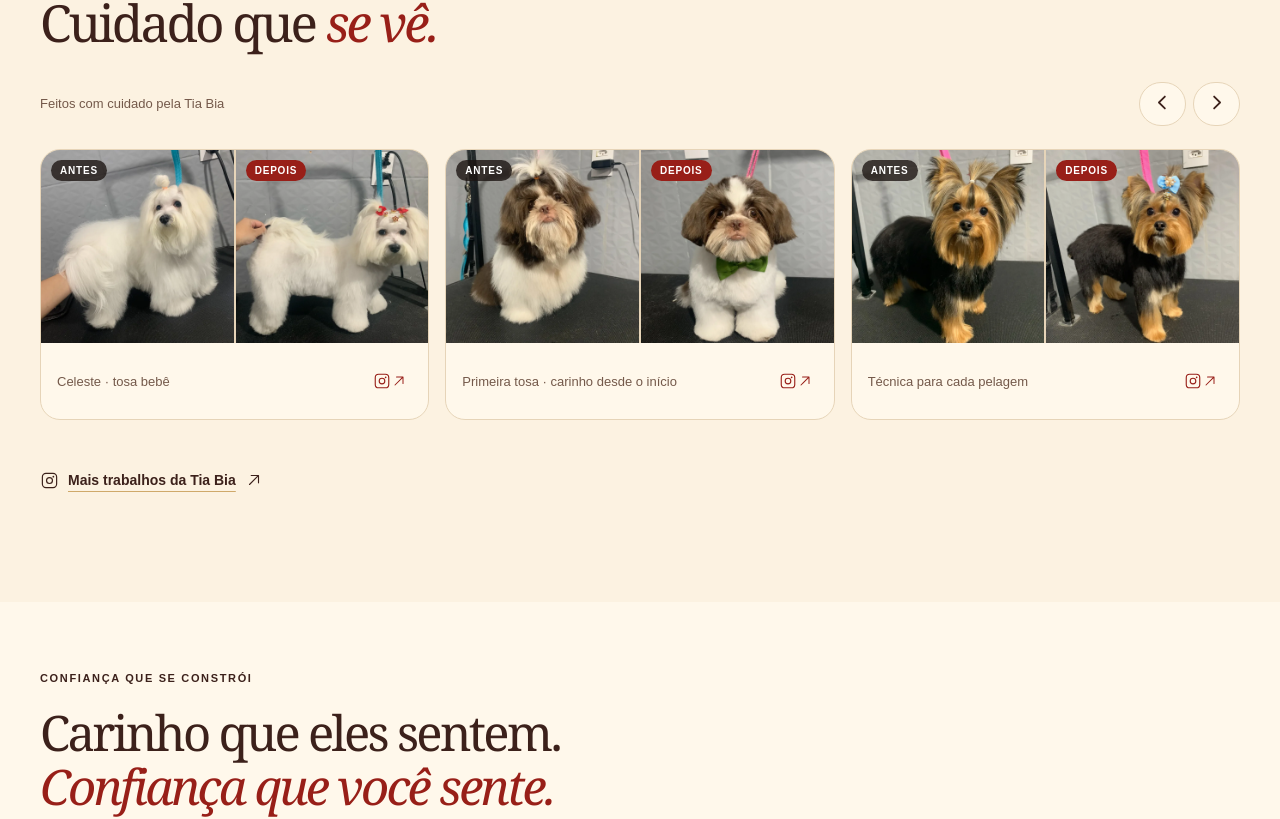
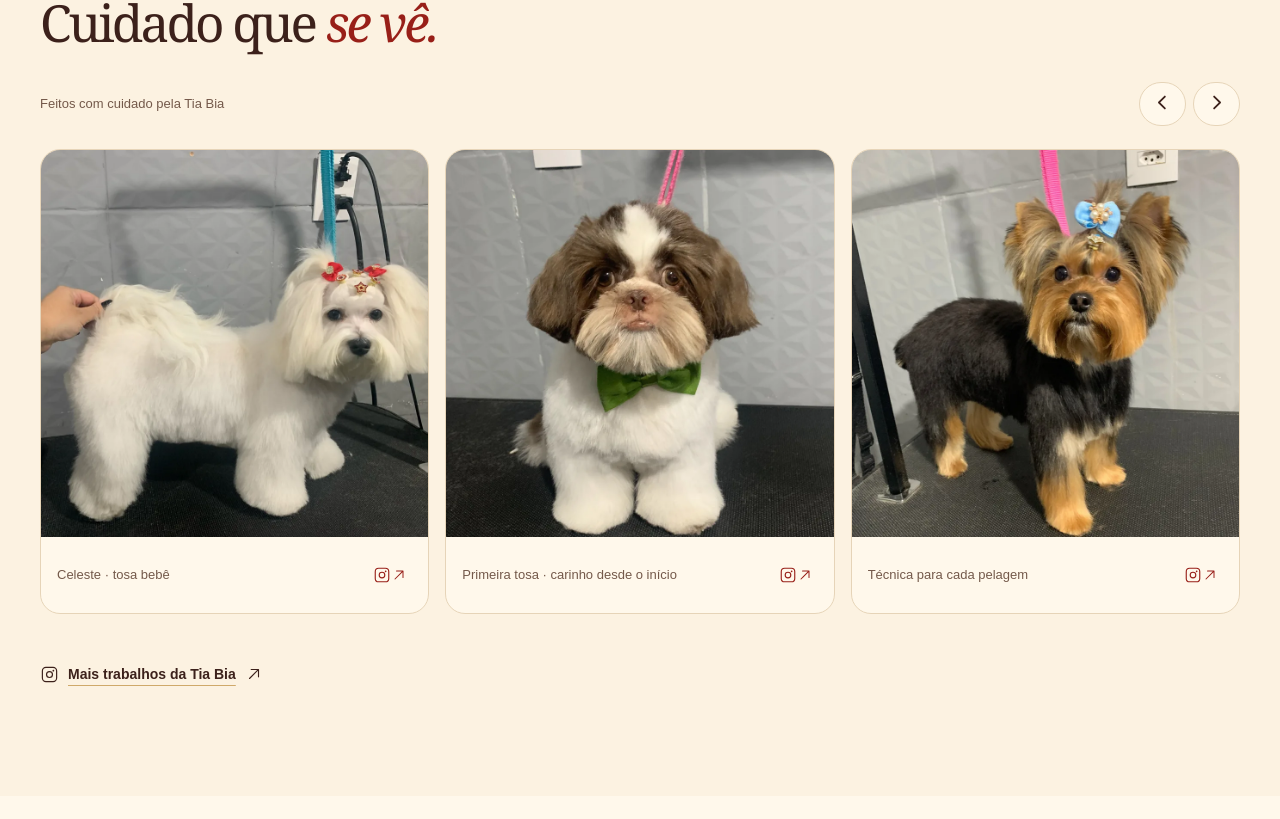
Before and after one commit to barcelos-lucas/doggie-lp, a React (Vite) app: page / in a window 1280 px wide. Shown: the part 945-1764 px from the top of the page. Built offline with nearby package versions, Linux system fonts and the light colour scheme.

Commit message:
feat: atualizar localizacao e preparar portfolio de midias

```diff
--- a/index.html
+++ b/index.html
@@ -4,7 +4,7 @@
     <meta charset="UTF-8" />
     <meta name="viewport" content="width=device-width, initial-scale=1.0" />
     <meta name="theme-color" content="#fff8eb" />
-    <meta name="description" content="Cuidado que encanta: estética animal com atendimento individual, técnica e tranquilidade no Assunção, São Bernardo do Campo." />
+    <meta name="description" content="Cuidado que encanta: estética animal com atendimento individual, técnica e tranquilidade no Demarchi, São Bernardo do Campo." />
     <meta property="og:type" content="website" />
     <meta property="og:locale" content="pt_BR" />
     <meta property="og:title" content="Doggie Estética Animal | cuidado que encanta" />
@@ -12,7 +12,7 @@
     <script>try{const t=localStorage.getItem('doggie-theme');if(t==='dark'||(!t&&matchMedia('(prefers-color-scheme: dark)').matches))document.documentElement.dataset.theme='dark'}catch(e){}</script>
     <link rel="icon" type="image/png" href="/favicon.png" />
     <title>Doggie Estética Animal | cuidado que encanta</title>
-    <script type="application/ld+json">{"@context":"https://schema.org","@type":"LocalBusiness","name":"Doggie Estética Animal","description":"Banho, tosa e estética para cães no Assunção, São Bernardo do Campo.","telephone":"+5511925850201","address":{"@type":"PostalAddress","streetAddress":"R. Heitor de Souza, 190 - Assunção","addressLocality":"São Bernardo do Campo","addressRegion":"SP","postalCode":"09811-300","addressCountry":"BR"},"sameAs":["https://www.instagram.com/doggie.esteticapet/"]}</script>
+    <script type="application/ld+json">{"@context":"https://schema.org","@type":"LocalBusiness","name":"Doggie Estética Animal","description":"Banho, tosa e estética para cães no Demarchi, São Bernardo do Campo.","telephone":"+5511925850201","address":{"@type":"PostalAddress","streetAddress":"R. Heitor de Souza, 190 - Demarchi","addressLocality":"São Bernardo do Campo","addressRegion":"SP","postalCode":"09811-300","addressCountry":"BR"},"sameAs":["https://www.instagram.com/doggie.esteticapet/"]}</script>
   </head>
   <body>
     <div id="root"></div>
--- a/src/App.jsx
+++ b/src/App.jsx
@@ -3,7 +3,6 @@ import {
   ArrowUpRight, Bathtub, Cat, CaretLeft, CaretRight, Check, Clock, Heart, InstagramLogo, List, MapPin, PawPrint,
   Scissors, Sparkle, Star, WhatsappLogo, X,
 } from '@phosphor-icons/react';
-import MapPanel from './MapPanel.jsx';
 import {
   business, carePillars, experienceSteps, faqs, mapsUrl, plans, portfolio, reviewExamples, reviews,
   reviewsProfileUrl, serviceCategories, specialties, whatsappUrl,
@@ -13,7 +12,7 @@ const iconProps = { size: 22, weight: 'regular', 'aria-hidden': true };
 const pillarIcons = { paw: PawPrint, heart: Heart, sparkle: Sparkle, clock: Clock };
 const serviceIcons = { bath: Bathtub, scissors: Scissors, sparkle: Sparkle };
 const careHighlights = [
-  { label: '1 pet por horário', icon: Clock },
+  { label: 'Agendamento personalizado', icon: Clock },
   { label: 'Técnica para cada pelagem', icon: Scissors },
   { label: 'Banho com tempo e calma', icon: Heart },
   { label: 'Avaliação individual', icon: PawPrint },
@@ -146,9 +145,8 @@ function PortfolioCarousel({ items }) {
     el.scrollTo({ left: next, behavior });
   };
   const renderCard = (item, index, clone = false) => <figure className="comparison-card" key={`${item.url}-${clone ? 'loop-' : ''}${index}`} role="group" aria-hidden={clone || undefined} aria-label={clone ? undefined : `${index + 1} de ${items.length}: ${item.caption}`}>
-    <div className="comparison-pair">
-      <div className="comparison-frame"><span className="comparison-label">Antes</span><img src={item.before} alt={clone ? '' : item.beforeAlt} width="900" height="900" loading="lazy" /></div>
-      <div className="comparison-frame is-after"><span className="comparison-label">Depois</span><img src={item.after} alt={clone ? '' : item.afterAlt} width="900" height="900" loading="lazy" /></div>
+    <div className="portfolio-media">
+      {item.type === 'video' ? <video src={item.src} poster={item.poster} controls playsInline preload="none" aria-label={item.alt} tabIndex={clone ? -1 : undefined} onPlay={(event) => { document.querySelectorAll('.portfolio-media video').forEach((video) => { if (video !== event.currentTarget) video.pause(); }); }} /> : <img src={item.src} alt={clone ? '' : item.alt} width="900" height="900" loading="lazy" />}
     </div>
     <figcaption><span>{item.caption}</span><a href={item.url} tabIndex={clone ? -1 : undefined} target="_blank" rel="noopener noreferrer" aria-label={`Ver publicação original: ${item.caption}`}><InstagramLogo size={18} aria-hidden="true" /><ArrowUpRight size={16} aria-hidden="true" /></a></figcaption>
   </figure>;
@@ -225,7 +223,7 @@ export default function App() {
           <p className="hero-description">Atendimento individual, técnica e tranquilidade para cuidar de cada pet de forma única.</p>
           <WhatsAppButton placement="hero" />
         </div>
-        <div className="hero-visual"><figure className="hero-photo"><img src="/images/hero-960.webp" srcSet="/images/hero-640.webp 640w, /images/hero-960.webp 960w" sizes="(min-width: 1024px) 46vw, 90vw" width="960" height="1200" alt="Cão com bandana terracota; foto provisória enquanto a foto real da Tia Bia é produzida" fetchPriority="high" /><figcaption>Imagem provisória</figcaption></figure><div className="care-seal" aria-label="Um pet por horário"><PawPrint weight="light" size={31} aria-hidden="true" /><span>1 pet<br />por horário</span></div><p className="photo-note">tempo para cuidar bem.</p></div>
+        <div className="hero-visual"><figure className="hero-photo"><img src="/images/hero-960.webp" srcSet="/images/hero-640.webp 640w, /images/hero-960.webp 960w" sizes="(min-width: 1024px) 46vw, 90vw" width="960" height="1200" alt="Cão com bandana terracota; foto provisória enquanto a foto real da Tia Bia é produzida" fetchPriority="high" /><figcaption>Imagem provisória</figcaption></figure><div className="care-seal" aria-label="Agendamento personalizado"><PawPrint weight="light" size={31} aria-hidden="true" /><span>Agendamento<br />personalizado</span></div><p className="photo-note">tempo para cuidar bem.</p></div>
       </section>
 
       <CareRibbon />
@@ -248,7 +246,7 @@ export default function App() {
 
       <section id="duvidas" className="section faq-section"><div className="container faq-grid" data-reveal><div><p className="eyebrow">COMBINE TUDO COM TRANQUILIDADE</p><h2>O que você<br /><em>precisa saber.</em></h2></div><div className="faqs">{faqs.map((faq) => <details key={faq.question}><summary>{faq.question}<span className="faq-symbol" aria-hidden="true">+</span></summary><p>{faq.answer}</p></details>)}</div></div></section>
 
-      <section id="localizacao" className="section location-section"><div className="container location-grid" data-reveal><div className="location-copy"><p className="eyebrow"><MapPin size={15} weight="duotone" aria-hidden="true" /> PERTINHO DE VOCÊ</p><h2>Onde <em>estamos.</em></h2><div className="location-address-block"><span className="location-pin"><MapPin size={24} weight="duotone" aria-hidden="true" /></span><div><span className="location-label">Endereço</span><strong>R. Heitor de Souza, 190</strong><p>Assunção · São Bernardo do Campo, SP</p></div></div><p className="location-note"><Clock size={18} weight="duotone" aria-hidden="true" /> Atendimento com horário agendado</p><div className="location-directions"><a className="button outline" href={mapsUrl} target="_blank" rel="noopener noreferrer"><MapPin {...iconProps} /> Abrir no Google Maps <ArrowUpRight size={18} aria-hidden="true" /></a><a className="button outline" href={business.wazeUrl} target="_blank" rel="noopener noreferrer"><MapPin {...iconProps} /> Abrir no Waze <ArrowUpRight size={18} aria-hidden="true" /></a></div></div><MapPanel /></div></section>
+      <section id="localizacao" className="section location-section"><div className="container location-grid location-single" data-reveal><div className="location-copy"><p className="eyebrow"><MapPin size={15} weight="duotone" aria-hidden="true" /> PERTINHO DE VOCÊ</p><h2>Onde <em>estamos.</em></h2><div className="location-address-block"><span className="location-pin"><MapPin size={24} weight="duotone" aria-hidden="true" /></span><div><span className="location-label">Endereço</span><strong>R. Heitor de Souza, 190</strong><p>Demarchi · São Bernardo do Campo, SP</p></div></div><p className="location-note"><Clock size={18} weight="duotone" aria-hidden="true" /> Atendimento com horário agendado</p><div className="location-directions"><a className="button outline" href={mapsUrl} target="_blank" rel="noopener noreferrer"><MapPin {...iconProps} /> Abrir no Google Maps <ArrowUpRight size={18} aria-hidden="true" /></a><a className="button outline" href={business.wazeUrl} target="_blank" rel="noopener noreferrer"><MapPin {...iconProps} /> Abrir no Waze <ArrowUpRight size={18} aria-hidden="true" /></a></div></div></div></section>
 
       <section className="closing"><div className="container"><PawPrint size={44} weight="light" aria-hidden="true" /><h2>Pronto para proporcionar<br /><em>um novo padrão de cuidado ao seu pet?</em></h2><p>Fale com a Tia Bia e consulte um horário pelo WhatsApp.</p><WhatsAppButton placement="closing" /></div></section>
     </main>
--- a/src/MapPanel.jsx
+++ b/src/MapPanel.jsx
@@ -5,7 +5,7 @@ import { mapsUrl } from './content.js';
 export default function MapPanel() {
   const [showMap, setShowMap] = useState(false);
   return <div className="map-panel">
-    {showMap ? <iframe title="Mapa da Doggie em Assunção, São Bernardo do Campo" src="https://www.google.com/maps?q=R.%20Heitor%20de%20Souza%2C%20190%2C%20Assun%C3%A7%C3%A3o%2C%20S%C3%A3o%20Bernardo%20do%20Campo&z=16&output=embed" referrerPolicy="no-referrer-when-downgrade" /> : <div className="map-invitation"><MapPin size={42} weight="light" aria-hidden="true" /><span>Encontre a Doggie no</span><strong>Assunção.</strong><p>São Bernardo do Campo, SP</p><button type="button" className="button outline" onClick={() => setShowMap(true)}>Carregar mapa</button></div>}
+    {showMap ? <iframe title="Mapa da Doggie em Demarchi, São Bernardo do Campo" src="https://www.google.com/maps?q=R.%20Heitor%20de%20Souza%2C%20190%2C%20Demarchi%2C%20S%C3%A3o%20Bernardo%20do%20Campo&z=16&output=embed" referrerPolicy="no-referrer-when-downgrade" /> : <div className="map-invitation"><MapPin size={42} weight="light" aria-hidden="true" /><span>Encontre a Doggie no</span><strong>Demarchi.</strong><p>São Bernardo do Campo, SP</p><button type="button" className="button outline" onClick={() => setShowMap(true)}>Carregar mapa</button></div>}
     <a className="map-footer" href={mapsUrl} target="_blank" rel="noopener noreferrer"><MapPin size={20} aria-hidden="true" /> Abrir no Google Maps <ArrowUpRight size={18} aria-hidden="true" /></a>
   </div>;
 }
--- a/src/content.js
+++ b/src/content.js
@@ -5,7 +5,7 @@ export const business = {
   slogan: 'cuidado que encanta',
   phone: '5511925850201',
   displayPhone: '(11) 92585-0201',
-  district: 'Assunção',
+  district: 'Demarchi',
   city: 'São Bernardo do Campo',
   state: 'SP',
   street: 'R. Heitor de Souza, 190',
@@ -58,53 +58,47 @@ export const plans = [
   { name: 'Quinzenal', description: 'Para quem quer manter os cuidados em dia com uma rotina quinzenal.', includes: ['2 banhos', '1 tosa higiênica inclusa'], frequency: 'Uma semana com atendimento e a semana seguinte sem, repetindo esse ciclo em frequência quinzenal.', economy: 'Cerca de 15% de economia' },
 ];
 
-// Pares selecionados dos seis posts mais recentes do Instagram da Tia Bia.
+// Existing local work photos; replace with the requested selection once supplied.
 export const portfolio = [
   {
-    "after": "/images/portfolio/DcR_3ayjRfB-after.webp",
-    "before": "/images/portfolio/DcR_3ayjRfB-before.webp",
-    "afterAlt": "Cão branco finalizado com laços vermelhos",
-    "beforeAlt": "Cão branco antes da finalização",
+    "type": "image",
+    "src": "/images/portfolio/DcR_3ayjRfB-after.webp",
+    "alt": "Cão branco finalizado com laços vermelhos",
     "caption": "Celeste · tosa bebê",
     "url": "https://www.instagram.com/tiabiatosadora/p/DcR_3ayjRfB/"
   },
   {
-    "after": "/images/portfolio/DcR_uAFDSed-after.webp",
-    "before": "/images/portfolio/DcR_uAFDSed-before.webp",
-    "afterAlt": "Cão marrom e branco finalizado com gravata verde",
-    "beforeAlt": "Cão marrom e branco antes da finalização",
+    "type": "image",
+    "src": "/images/portfolio/DcR_uAFDSed-after.webp",
+    "alt": "Cão marrom e branco finalizado com gravata verde",
     "caption": "Primeira tosa · carinho desde o início",
     "url": "https://www.instagram.com/tiabiatosadora/p/DcR_uAFDSed/"
   },
   {
-    "after": "/images/portfolio/DcR-7JgjWhz-before.webp",
-    "before": "/images/portfolio/DcR-7JgjWhz-after.webp",
-    "afterAlt": "Cão de pelagem preta e dourada finalizado",
-    "beforeAlt": "Cão de pelagem preta e dourada antes da finalização",
+    "type": "image",
+    "src": "/images/portfolio/DcR-7JgjWhz-before.webp",
+    "alt": "Cão de pelagem preta e dourada finalizado",
     "caption": "Técnica para cada pelagem",
     "url": "https://www.instagram.com/tiabiatosadora/p/DcR-7JgjWhz/"
   },
   {
-    "after": "/images/portfolio/DcR-HVmDYhQ-after.webp",
-    "before": "/images/portfolio/DcR-HVmDYhQ-before.webp",
-    "afterAlt": "Spitz finalizado com pelagem volumosa",
-    "beforeAlt": "Spitz antes da finalização",
+    "type": "image",
+    "src": "/images/portfolio/DcR-HVmDYhQ-after.webp",
+    "alt": "Spitz finalizado com pelagem volumosa",
     "caption": "Spitz · acabamento com personalidade",
     "url": "https://www.instagram.com/tiabiatosadora/p/DcR-HVmDYhQ/"
   },
   {
-    "after": "/images/portfolio/DbMSwt_iVEP-before.webp",
-    "before": "/images/portfolio/DbMSwt_iVEP-after.webp",
-    "afterAlt": "Cão de pelagem alaranjada finalizado",
-    "beforeAlt": "Cão de pelagem alaranjada antes da finalização",
+    "type": "image",
+    "src": "/images/portfolio/DbMSwt_iVEP-before.webp",
+    "alt": "Cão de pelagem alaranjada finalizado",
     "caption": "Kiara · resultado que se vê",
     "url": "https://www.instagram.com/tiabiatosadora/p/DbMSwt_iVEP/"
   },
   {
-    "after": "/images/portfolio/DbMSgaFiScR-before.webp",
-    "before": "/images/portfolio/DbMSgaFiScR-after.webp",
-    "afterAlt": "Cão de pelagem creme finalizado",
-    "beforeAlt": "Cão de pelagem creme antes da finalização",
+    "type": "image",
+    "src": "/images/portfolio/DbMSgaFiScR-before.webp",
+    "alt": "Cão de pelagem creme finalizado",
     "caption": "Miss simpatia · cuidado em cada detalhe",
     "url": "https://www.instagram.com/tiabiatosadora/p/DbMSgaFiScR/"
   }
@@ -115,7 +109,7 @@ export const specialties = ['Tosa bebê', 'Tosa na tesoura em pelagem lisa', 'Tr
 export const experienceSteps = [
   { number: '01', title: 'Primeiro contato', description: 'Você conta um pouco sobre o seu pet, o que procura e tudo o que gostaria de incluir no atendimento. A partir disso, orientamos sobre o serviço mais adequado.' },
   { number: '02', title: 'Avaliação e definição do cuidado', description: 'Antes do atendimento, avaliamos pelagem, condição do pelo, rotina e particularidades do pet. A partir disso, explicamos o que ele precisa naquele momento e alinhamos com você os cuidados e adicionais que farão parte do atendimento.' },
-  { number: '03', title: 'Atendimento com tempo e atenção', description: 'O pet é atendido com calma, respeitando seu comportamento, seus limites e o tempo necessário para cada cuidado.', badge: '1 pet por horário' },
+  { number: '03', title: 'Atendimento com tempo e atenção', description: 'O pet é atendido com calma, respeitando seu comportamento, seus limites e o tempo necessário para cada cuidado.', badge: 'Agendamento personalizado' },
   { number: '04', title: 'Finalização e orientação', description: 'Ao final, você recebe as orientações necessárias para manter os cuidados em casa e ajudar a prolongar o resultado do atendimento.' },
 ];
 
--- a/src/styles.css
+++ b/src/styles.css
@@ -265,3 +265,11 @@
 main>.section+.section{padding-top:40px}
 @media(min-width:640px){main>.section+.section{padding-top:58px}}
 @media(min-width:1024px){main>.section+.section{padding-top:68px}}
+
+/* Single location block and individual portfolio media. */
+.location-grid.location-single{grid-template-columns:minmax(0,1fr);max-width:820px}
+.location-single .location-copy{min-height:0}
+.portfolio-media{aspect-ratio:1;overflow:hidden;background:var(--surface-deep)}
+.portfolio-media img,.portfolio-media video{display:block;width:100%;height:100%;object-fit:contain}
+.care-seal span{font-size:9px;line-height:1.3}
+@media(min-width:640px){.care-seal span{font-size:10px}}
```
